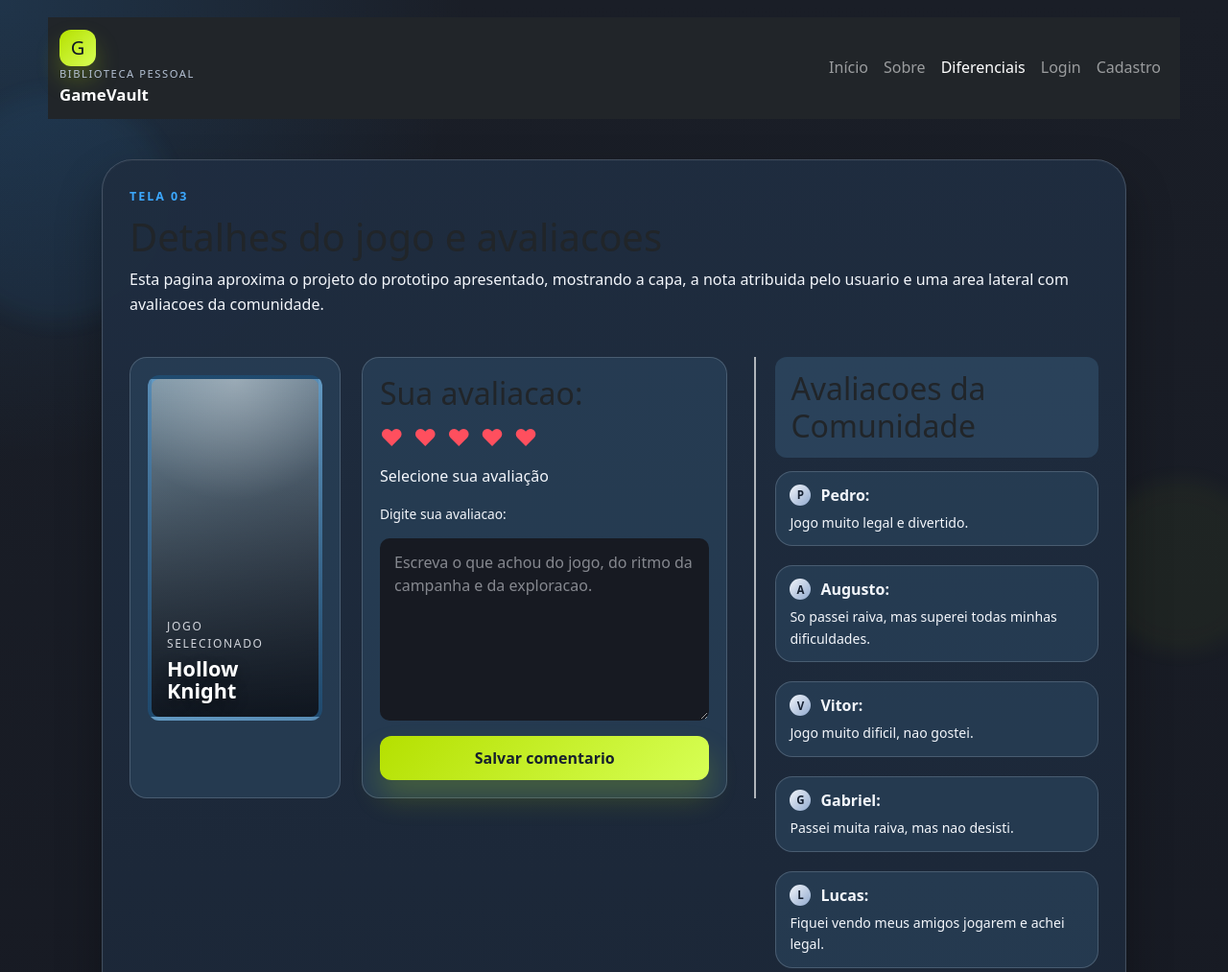
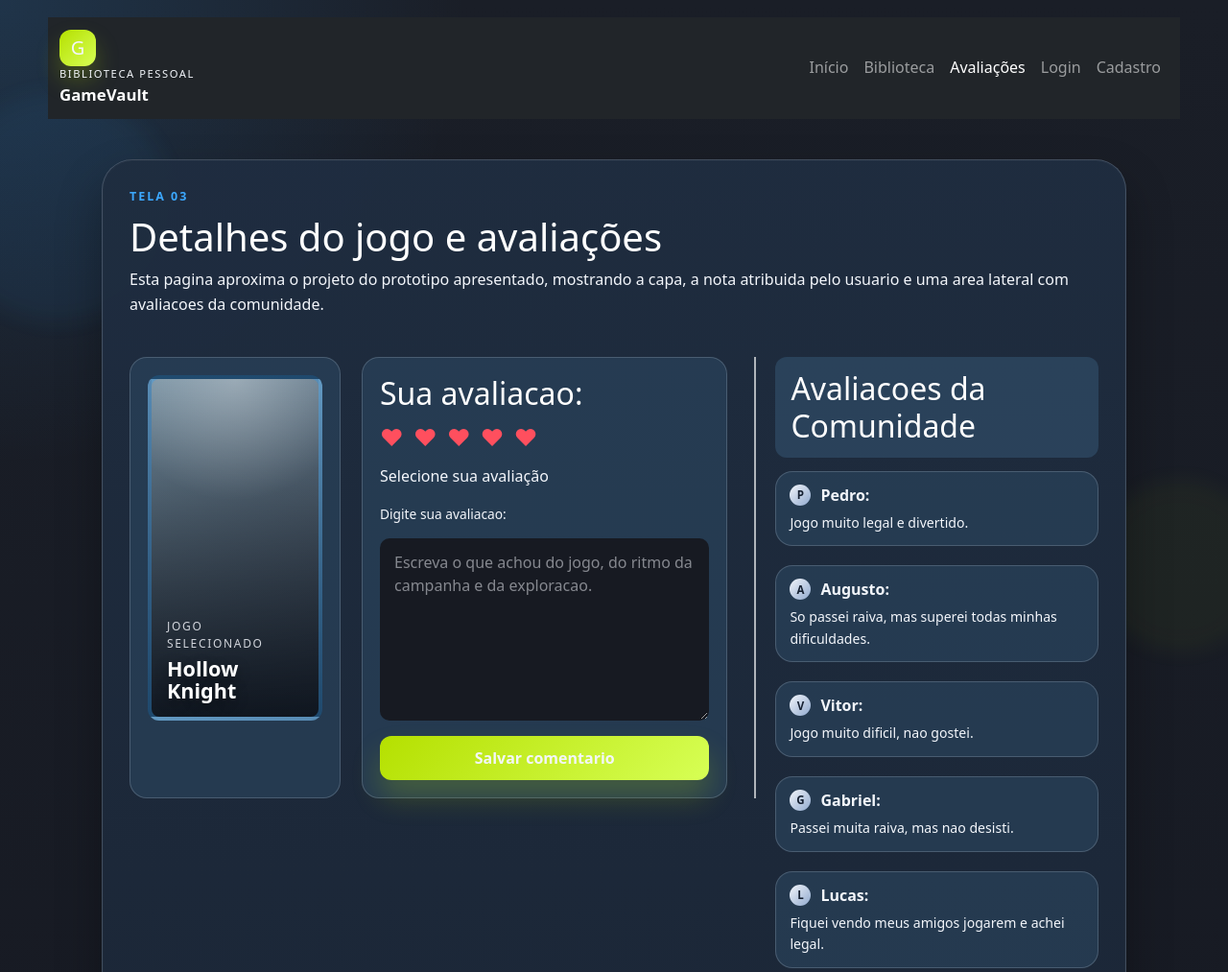
Before and after one commit to barao-maua/projeto-web-semestre-gamevault, a Django app: page /diferenciais/ in a window 1280 px wide. Shown: the top 1013 px of the page at 96% size. Run offline with Django 4.2, Linux system fonts and the light colour scheme.

Commit message:
Update text colors for better visibility and consistency across various templates

```diff
--- a/static/css/style.css
+++ b/static/css/style.css
@@ -110,7 +110,7 @@ select {
     width: 38px;
     height: 38px;
     border-radius: 12px;
-    color: #0f1724;
+    color: var(--text);
     background: linear-gradient(135deg, var(--accent) 0%, #d7ff55 100%);
     box-shadow: 0 14px 24px rgba(181, 224, 0, 0.25);
 }
@@ -122,7 +122,7 @@ select {
 
 .brand-text span {
     font-size: 0.7rem;
-    color: var(--muted);
+    color: var(--text);
     letter-spacing: 0.14em;
     text-transform: uppercase;
 }
@@ -171,7 +171,7 @@ h1, h2, h3, h4, h5, h6 {
     padding: 10px 16px;
     border: 1px solid transparent;
     border-radius: 999px;
-    color: var(--muted);
+    color: var(--text);
     transition: 0.2s ease;
 }
 
@@ -207,7 +207,7 @@ h1, h2, h3, h4, h5, h6 {
 }
 
 .user-chip-text span {
-    color: var(--muted);
+    color: var(--text);
     font-size: 0.7rem;
 }
 
@@ -319,7 +319,7 @@ select {
 
 .button {
     border: none;
-    color: #17202d;
+    color: var(--text);
     font-weight: 700;
     background: linear-gradient(135deg, var(--accent) 0%, #d7ff55 100%);
     box-shadow: 0 18px 30px rgba(181, 224, 0, 0.22);
@@ -412,7 +412,7 @@ select {
     display: flex;
     justify-content: space-between;
     margin-bottom: 18px;
-    color: var(--muted);
+    color: var(--text);
     font-size: 0.8rem;
 }
 
@@ -432,6 +432,7 @@ select {
 .preview-card strong,
 .preview-card span {
     display: block;
+    color: var(--text);
 }
 
 .preview-card strong {
@@ -440,7 +441,7 @@ select {
 
 .preview-card span {
     font-size: 0.9rem;
-    color: var(--muted);
+    color: var(--text);
 }
 
 .preview-card.is-highlighted {
@@ -576,6 +577,7 @@ select {
 .cover-caption span,
 .cover-caption strong {
     display: block;
+    color: var(--text);
 }
 
 .cover-caption span {
@@ -612,7 +614,8 @@ select {
 }
 
 .game-actions span {
-    color: rgba(255, 255, 255, 0.45);
+    color: var(--text);
+    opacity: 0.7;
 }
 
 .detail-layout {
@@ -723,7 +726,7 @@ select {
     justify-content: space-between;
     gap: 16px;
     padding: 0 0 24px;
-    color: rgba(181, 194, 213, 0.72);
+    color: var(--text);
     font-size: 0.86rem;
 }
 
--- a/templates/components/navbar.html
+++ b/templates/components/navbar.html
@@ -34,10 +34,10 @@
                         <a class="nav-link {% if request.path == '/' %}active{% endif %}" href="{% url 'core:home' %}">Início</a>
                     </li>
                     <li class="nav-item">
-                        <a class="nav-link {% if request.path == '/sobre/' %}active{% endif %}" href="{% url 'core:sobre' %}">Sobre</a>
+                        <a class="nav-link {% if request.path == '/sobre/' %}active{% endif %}" href="{% url 'core:sobre' %}">Biblioteca</a>
                     </li>
                     <li class="nav-item">
-                        <a class="nav-link {% if request.path == '/diferenciais/' %}active{% endif %}" href="{% url 'core:diferenciais' %}">Diferenciais</a>
+                        <a class="nav-link {% if request.path == '/diferenciais/' %}active{% endif %}" href="{% url 'core:diferenciais' %}">Avaliações</a>
                     </li>
                     <li class="nav-item">
                         <a class="nav-link {% if request.path == '/login/' %}active{% endif %}" href="{% url 'core:login' %}">Login</a>
--- a/templates/pages/diferenciais.html
+++ b/templates/pages/diferenciais.html
@@ -7,7 +7,7 @@
     <div class="screen-header">
         <div>
             <p class="eyebrow">Tela 03</p>
-            <h1>Detalhes do jogo e avaliacoes</h1>
+            <h1 style="color: white;">Detalhes do jogo e avaliações</h1>
             <p>
                 Esta pagina aproxima o projeto do prototipo apresentado, mostrando a capa, a nota atribuida pelo
                 usuario e uma area lateral com avaliacoes da comunidade.
@@ -27,7 +27,7 @@
             </article>
 
             <article class="rating-panel">
-                <h2>Sua avaliacao:</h2>
+                <h2 style="color: white;">Sua avaliacao:</h2>
                 <div class="interactive-rating" data-game-id="1">
                     <span class="rating-stars"></span>
                     <input type="hidden" id="user-rating" value="0">
@@ -44,7 +44,7 @@
         </section>
 
         <aside>
-            <h2 class="community-panel-title">Avaliacoes da Comunidade</h2>
+            <h2 style="color: white;", class="community-panel-title">Avaliacoes da Comunidade</h2>
             <div class="community-list">
                 <article class="community-card">
                     <div class="community-card-header">
--- a/templates/pages/sobre.html
+++ b/templates/pages/sobre.html
@@ -7,7 +7,7 @@
     <div class="screen-header">
         <div>
             <p class="eyebrow">Tela 02</p>
-            <h1>Biblioteca do jogador</h1>
+            <h1 style="color: white;">Biblioteca do jogador</h1>
             <p>
                 A tela principal da colecao mostra cards com os jogos cadastrados, notas rapidas e acoes visuais
                 para editar ou remover cada item da biblioteca pessoal.
--- a/templates/registration/login.html
+++ b/templates/registration/login.html
@@ -4,7 +4,7 @@
 
 {% block content %}
 <div class="auth-container">
-    <h2>Login</h2>
+    <h2 style="color: white;">Login</h2>
     {% if messages %}
         {% for message in messages %}
             <div class="alert alert-{{ message.tags }}">
--- a/templates/registration/register.html
+++ b/templates/registration/register.html
@@ -4,7 +4,7 @@
 
 {% block content %}
 <div class="auth-container">
-    <h2>Cadastre-se</h2>
+    <h2 style="color: white;">Cadastre-se</h2>
     {% if messages %}
         {% for message in messages %}
             <div class="alert alert-{{ message.tags }}">
```
